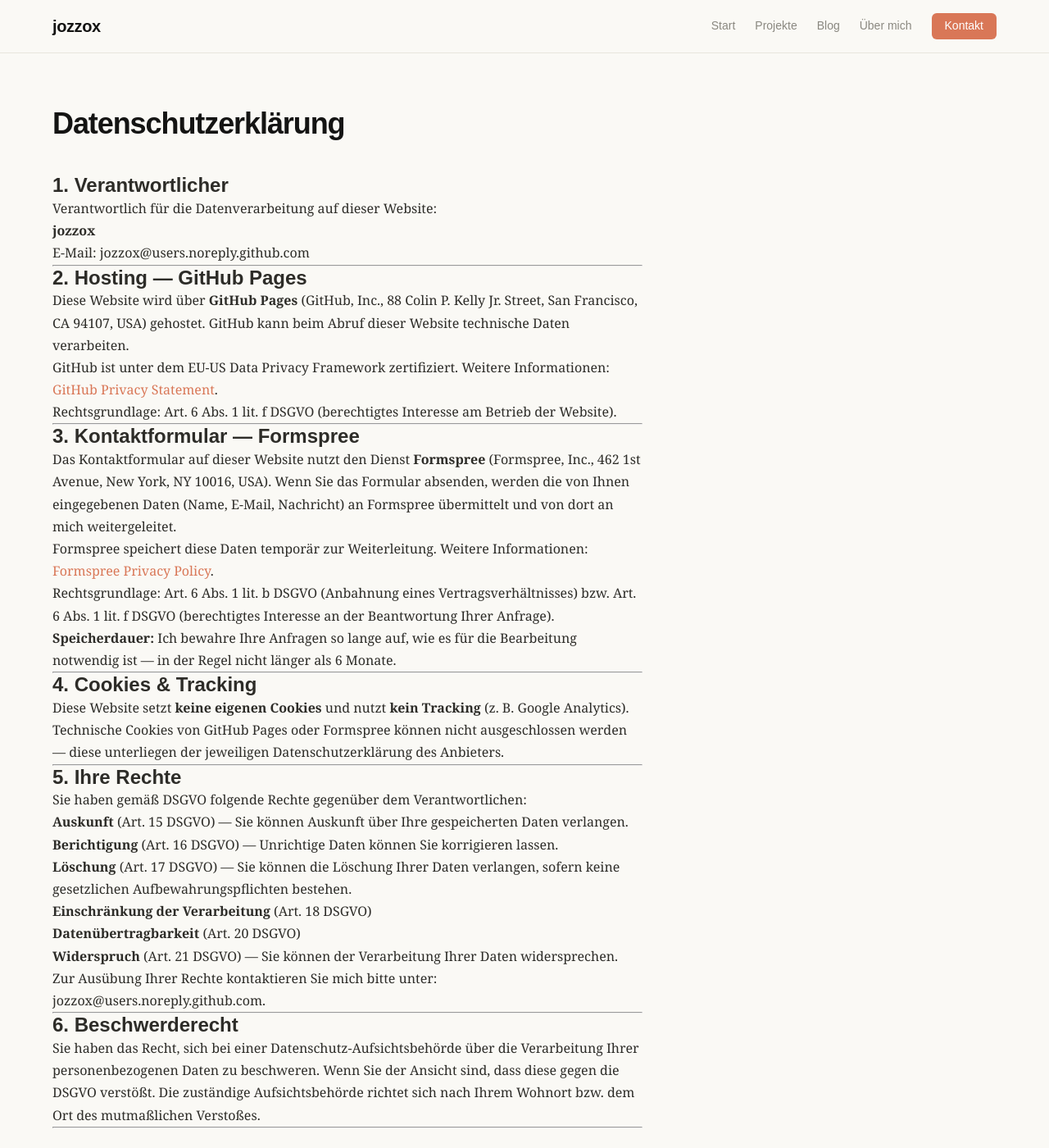
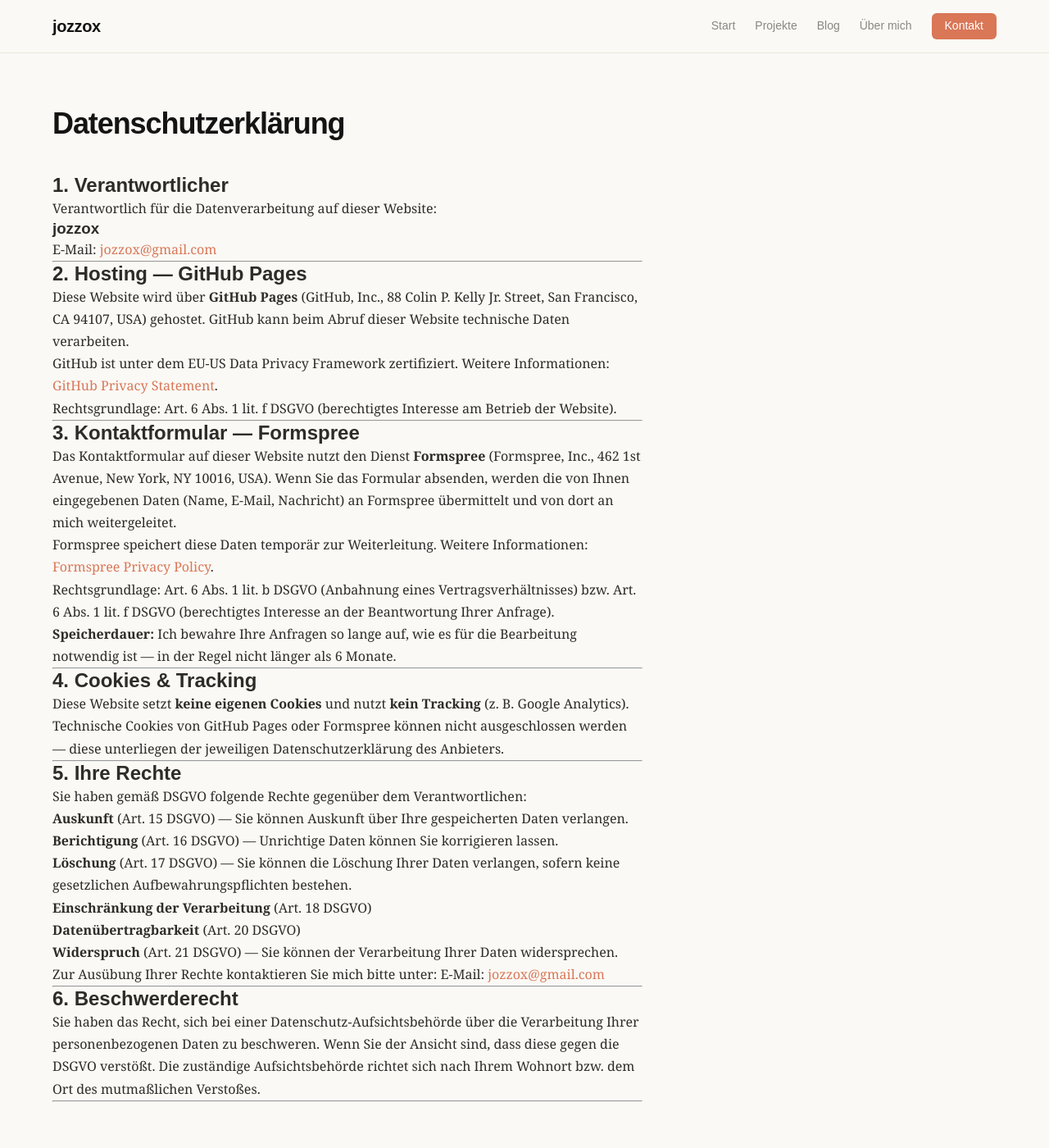
Before and after one commit to jozzox/jozzox.github.io, a Jekyll site: the page built from datenschutz.md, in a window 1280 px wide and 1400 px high. Shown: the whole window at 82% size. Built offline with Jekyll 4.4.1, drawn with Linux system fonts in a browser that asks for light colours.

Commit message:
fix: update email address to use personal Gmail in Datenschutzerklärung and Impressum

```diff
--- a/datenschutz.md
+++ b/datenschutz.md
@@ -8,9 +8,9 @@
 
 Verantwortlich für die Datenverarbeitung auf dieser Website:
 
-**jozzox**
+### jozzox
 
-E-Mail: jozzox@users.noreply.github.com
+E-Mail: [jozzox@gmail.com](mailto:jozzox@gmail.com)
 
 ---
 
@@ -55,7 +55,7 @@
 - **Datenübertragbarkeit** (Art. 20 DSGVO)
 - **Widerspruch** (Art. 21 DSGVO) — Sie können der Verarbeitung Ihrer Daten widersprechen.
 
-Zur Ausübung Ihrer Rechte kontaktieren Sie mich bitte unter: jozzox@users.noreply.github.com.
+Zur Ausübung Ihrer Rechte kontaktieren Sie mich bitte unter: E-Mail: [jozzox@gmail.com](mailto:jozzox@gmail.com)
 
 ---
 
```
Also changed, not shown: impressum.md (+1 -1 lines).
